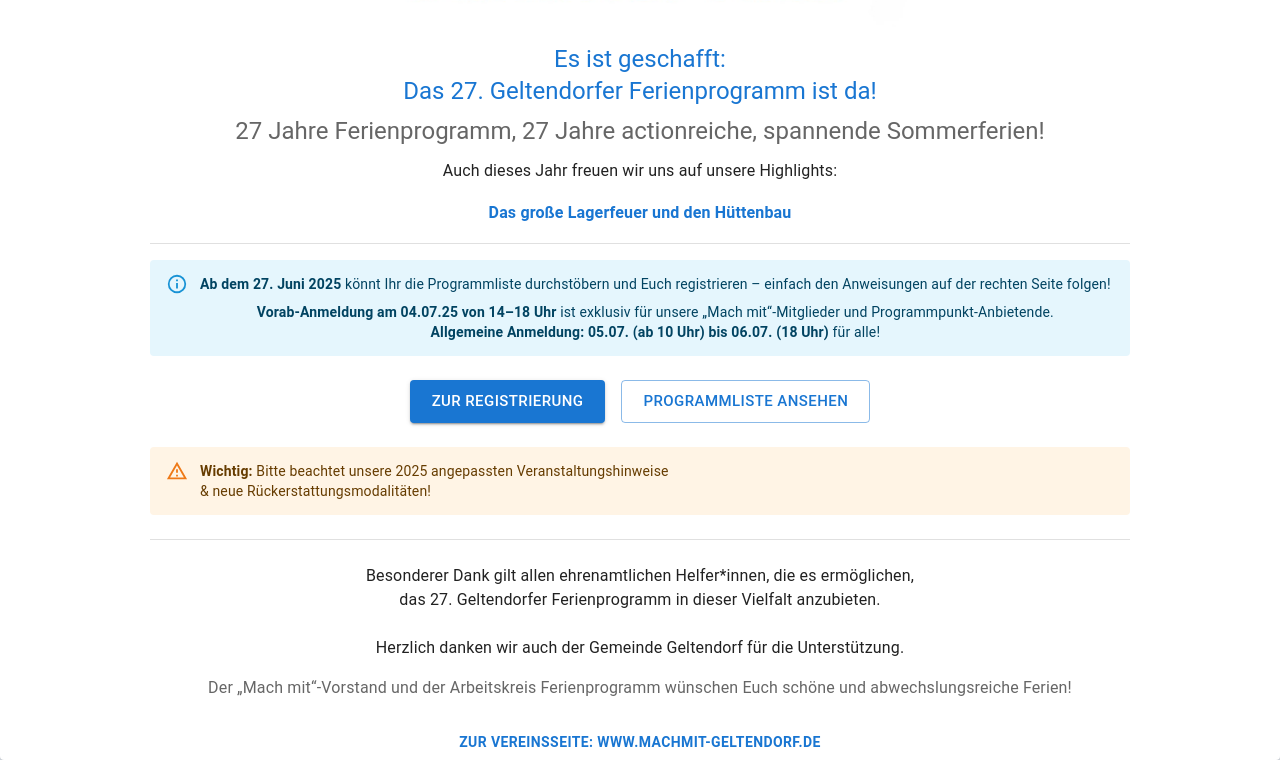
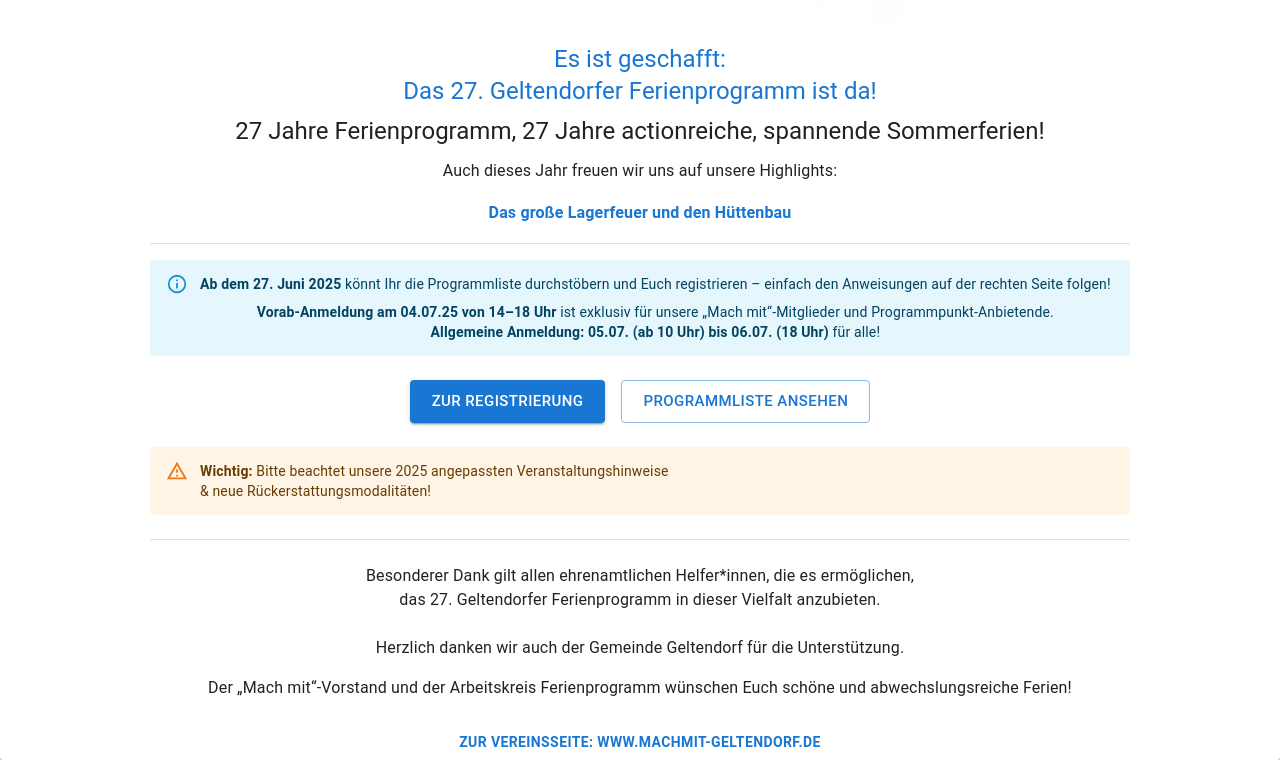
Before and after one commit to NaNu831/ferienprogramm, a Next.js app: page /start in a window 1280 px wide. Shown: the part 707-1467 px from the top of the page. Built offline with nearby package versions, Linux system fonts and the light colour scheme.

Commit message:
Text Color text.secondary removed

```diff
--- a/src/app/start/page.tsx
+++ b/src/app/start/page.tsx
@@ -23,7 +23,7 @@ export default function StartPage() {
                     Es ist geschafft:<br /> Das 27. Geltendorfer Ferienprogramm ist da!
                 </Typography>
 
-                <Typography variant="h5" mb={1.5} color="text.secondary">
+                <Typography variant="h5" mb={1.5} >
                     27 Jahre Ferienprogramm, 27 Jahre actionreiche, spannende Sommerferien!
                 </Typography>
 
@@ -88,7 +88,7 @@ export default function StartPage() {
                     Herzlich danken wir auch der Gemeinde Geltendorf für die Unterstützung.
                 </Typography>
 
-                <Typography variant="body1" color="text.secondary" mb={3}>
+                <Typography variant="body1" mb={3}>
                     Der „Mach mit“-Vorstand und der Arbeitskreis Ferienprogramm wünschen Euch schöne und abwechslungsreiche Ferien!
                 </Typography>
 
```
